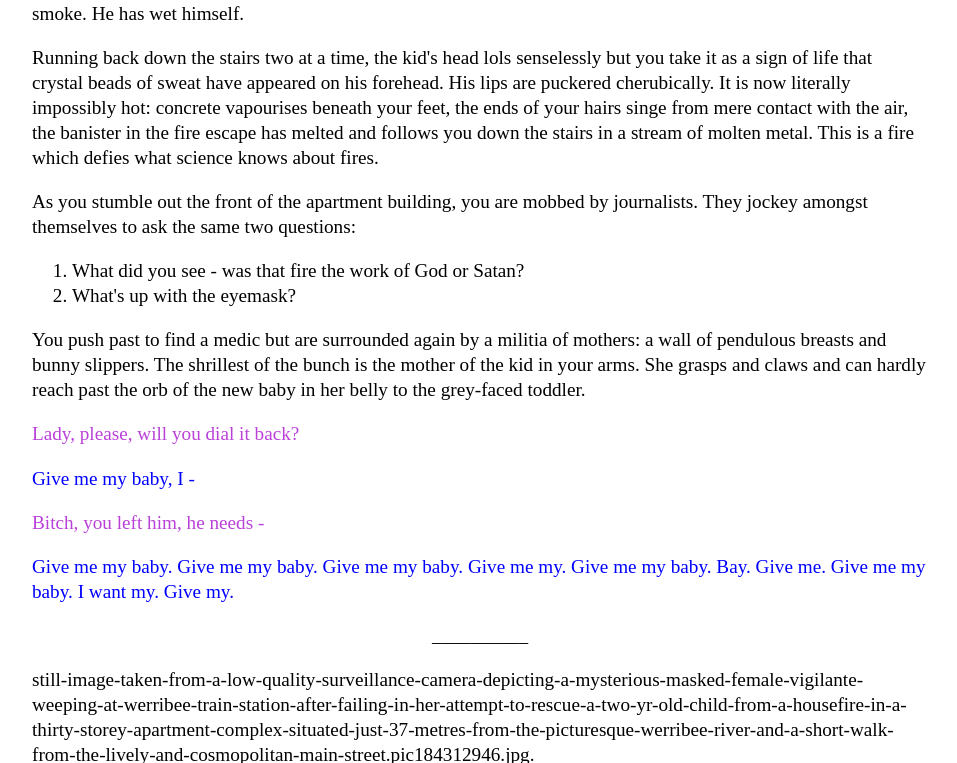
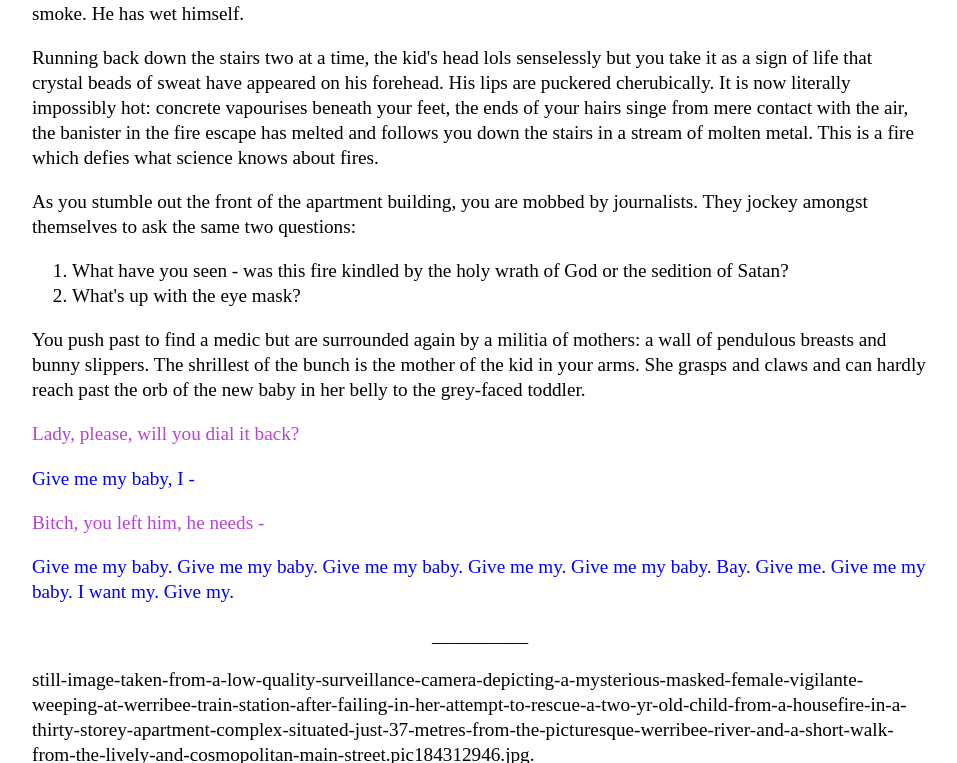
Before and after one commit to Pinelife/pinelife.github.io, a Jekyll site: the page Hellhole/Room12.html, which Jekyll copies as it is, in a window 1280 px wide and 900 px high, scrolled down 3578 px, cut to the strip 0-763 px from the top of the window. Shown: the whole strip, without its empty margins (160-1117 px from the left). Built offline with Jekyll 4.4.1, drawn with Linux system fonts in a browser that asks for light colours.

Commit message:
Update Room12.html

```diff
--- a/Hellhole/Room12.html
+++ b/Hellhole/Room12.html
@@ -193,8 +193,8 @@ a stream of molten metal. This is a fire which defies what science knows about f
 two questions:
 </p>
 <ol>
-	<li>What did you see - was that fire the work of God or Satan?</li>
-	<li>What's up with the eyemask?</li>
+	<li>What have you seen - was this fire kindled by the holy wrath of God or the sedition of Satan?</li>
+	<li>What's up with the eye mask?</li>
 </ol>
 <p>You push past to find a medic but are surrounded again by a militia of mothers: a wall of pendulous breasts and bunny slippers. The
 shrillest of the bunch is the mother of the kid in your arms. She grasps and claws and can hardly reach past the orb of the new baby
```
